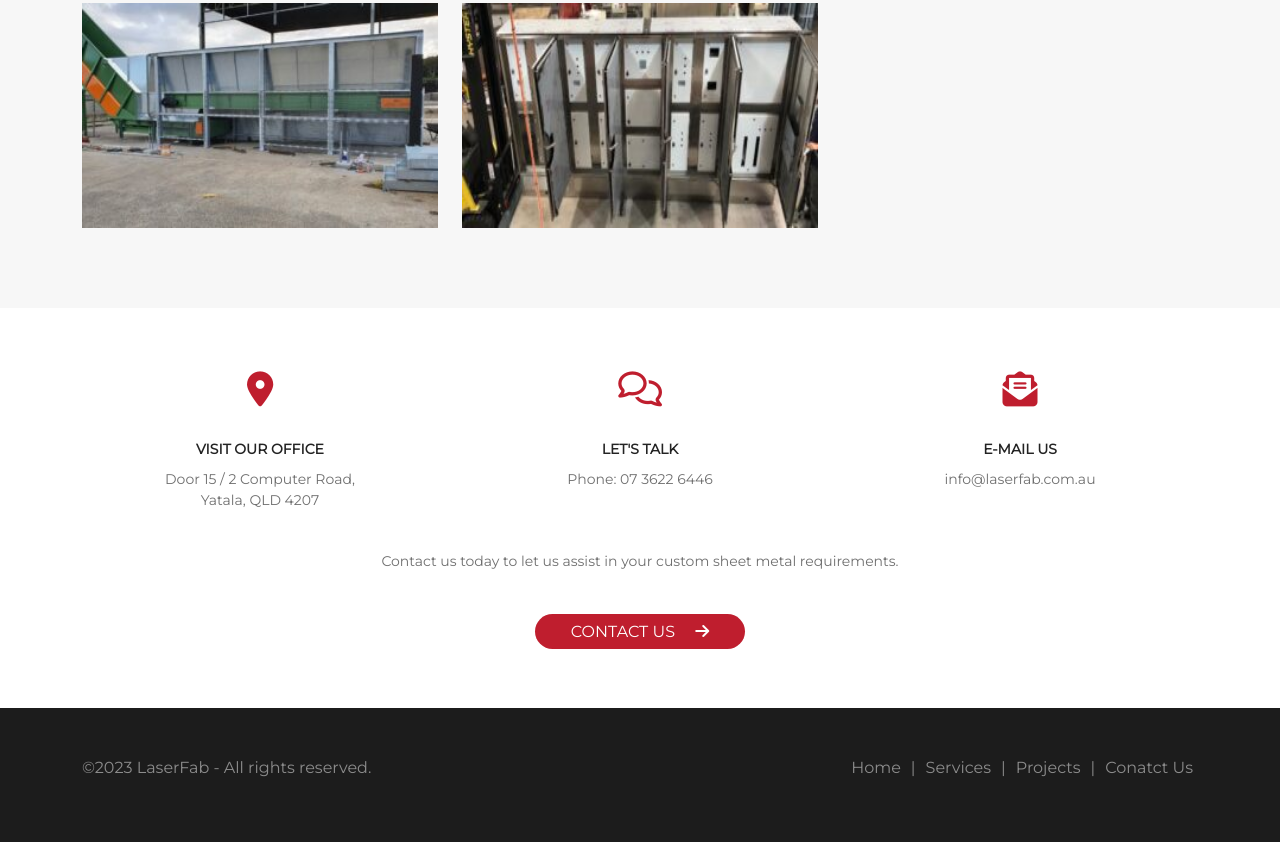
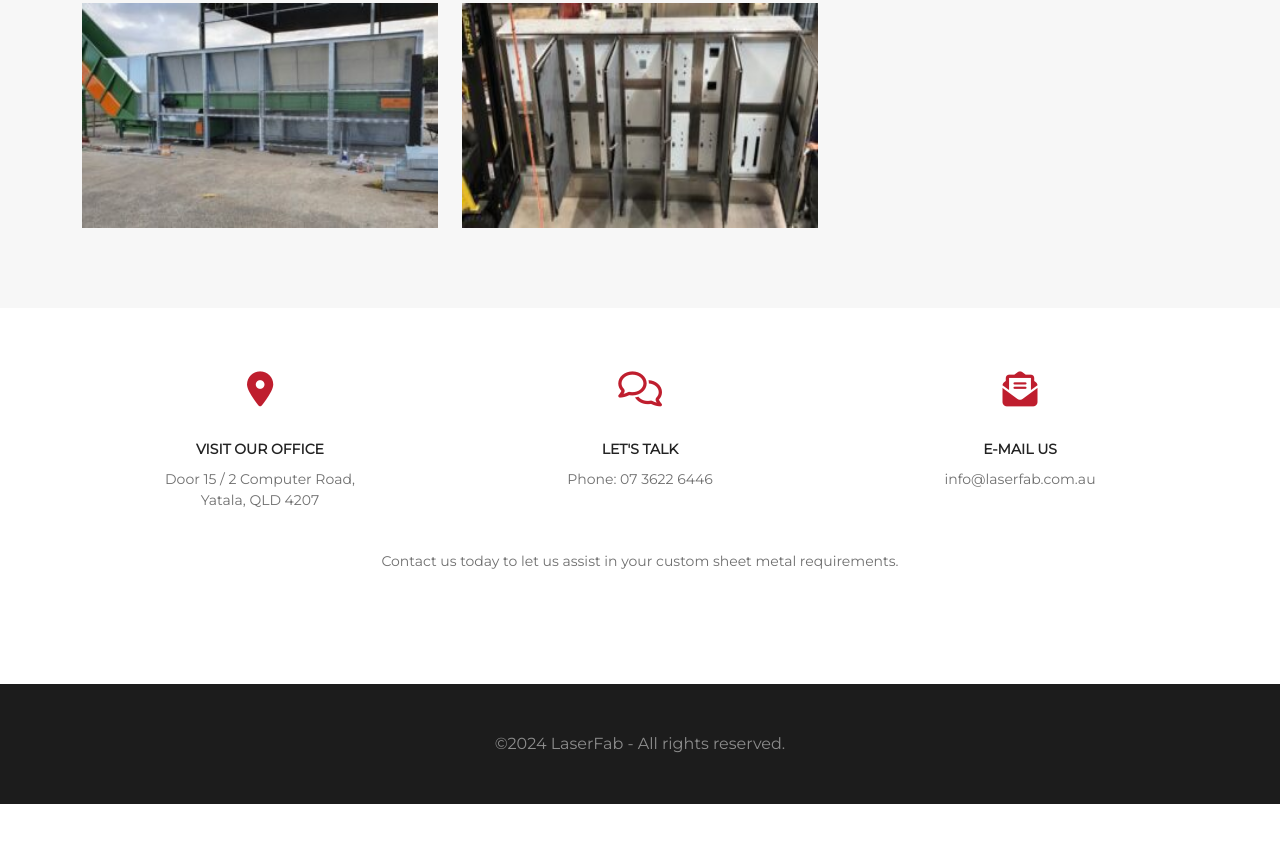
Before and after one commit to laserfab/lf-site, a plain HTML site: page index.html in a window 1280 px wide. Shown: the part 1500-2342 px from the top of the page. After the commit the page ends 2304 px from the top, so only its background shows below. Drawn offline with Linux system fonts and the light colour scheme.

Commit message:
Menu and contact button removed.
Menu and contact button removed.

```diff
--- a/index.html
+++ b/index.html
@@ -48,7 +48,7 @@
                             <a class="nav-link me-4" aria-current="page" href="./index.html">HOME</a>
                         </li>
                         <li class="nav-item">
-                            <a class="nav-link me-4" href="#">CONTACT US</a>
+                            <a class="nav-link me-4" href="#contact-us">CONTACT US</a>
                         </li>
                         <li class="nav-item">
                             <a class="nav-link call-us" href="tel:+07 3622 6446">CALL US</a>
@@ -256,7 +256,7 @@
     <!-- Projects Section END -->
 
     <!-- Contact-us Section START -->
-    <section class="contact-us-section">
+    <section class="contact-us-section" id="contact-us">
         <div class="container">
             <div class="row contact-details">
                 <div class="col-md-4 text-center">
@@ -299,7 +299,7 @@
                     <p class="mb-5 mt-4">
                         Contact us today to let us assist in your custom sheet metal requirements.
                     </p>
-                    <a class="call-us" href="#">CONTACT US <i class="ms-3 fa-solid fa-arrow-right"></i></a>
+                    <!-- <a class="call-us" href="#">CONTACT US <i class="ms-3 fa-solid fa-arrow-right"></i></a> -->
                 </div>
             </div>
         </div>
@@ -310,36 +310,12 @@
     <footer class="footer">
         <div class="container">
             <div class="row">
-                <div class="col-md-6">
-                    <p class="m-0">
-                        ©2023 LaserFab - All rights reserved.
+                <div class="col-md-12">
+                    <p class="m-0 text-center">
+                        ©2024 LaserFab - All rights reserved.
                     </p>
                 </div>
-                <div class="col-md-6">
-                    <ul class="footer-list p-0">
-                        <li>
-                            <a href="#">Home</a>
-                        </li>
-                        <li>
-                            |
-                        </li>
-                        <li>
-                            <a href="#">Services</a>
-                        </li>
-                        <li>
-                            |
-                        </li>
-                        <li>
-                            <a href="#">Projects</a>
-                        </li>
-                        <li>
-                            |
-                        </li>
-                        <li>
-                            <a href="#">Conatct Us</a>
-                        </li>
-                    </ul>
-                </div>
+
             </div>
         </div>
     </footer>
```
